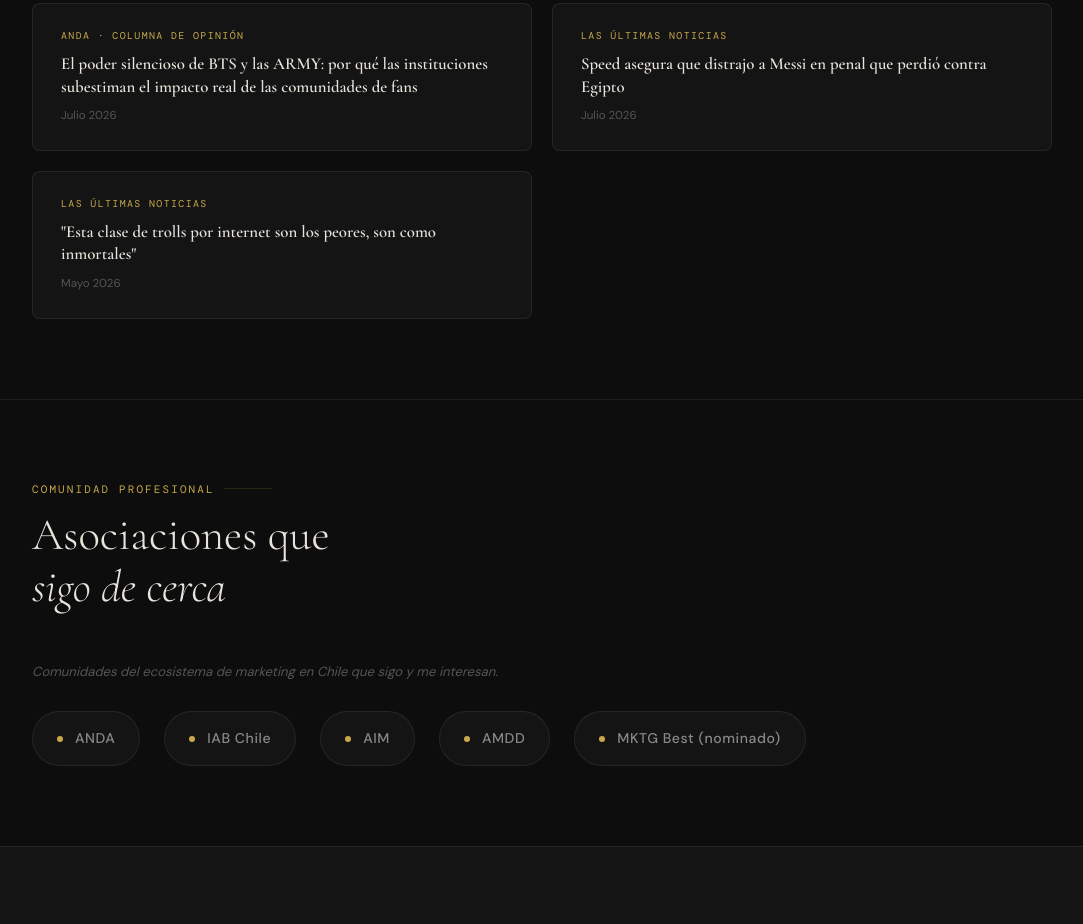
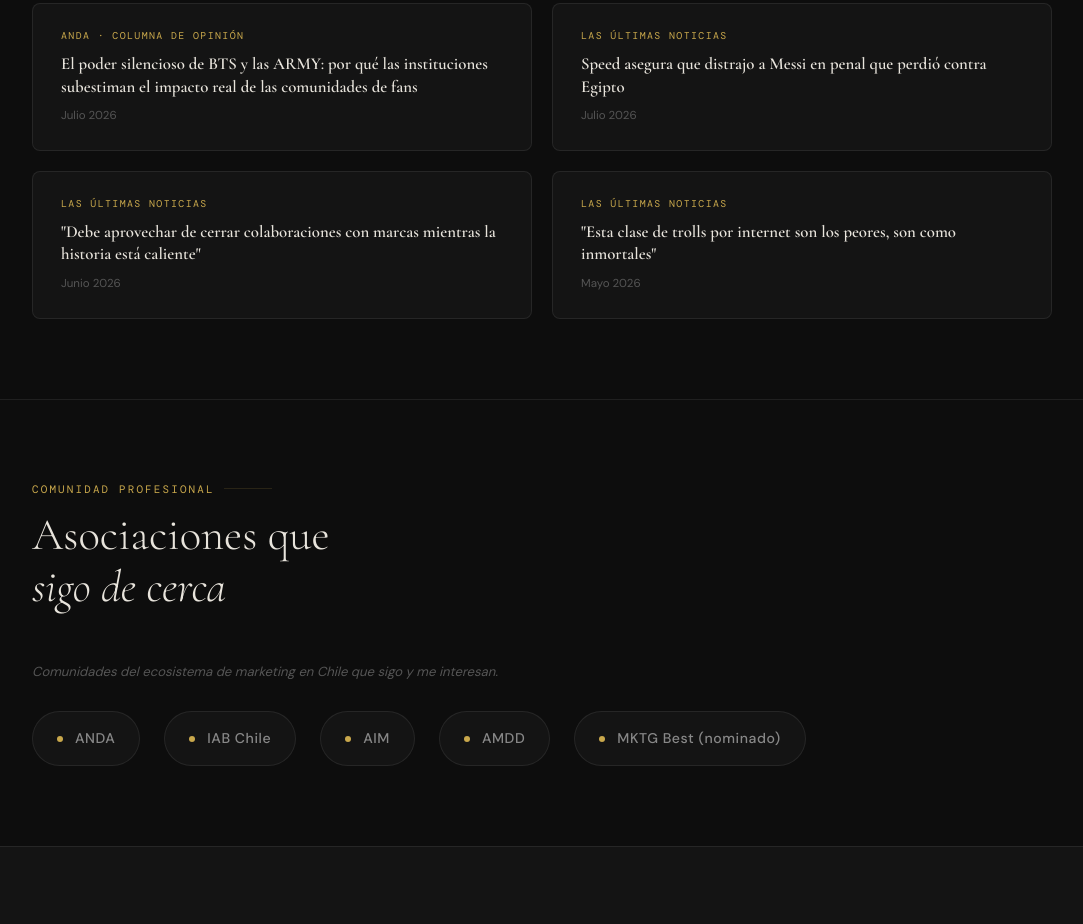
Before and after one commit to pcastrog-test/patriciocastro.cl, a plain HTML site: page index.html in a window 1280 px wide. Shown: the part 6257-7181 px from the top of the page, without its empty margins (98-1181 px from the left). Drawn offline with nearby package versions, Linux system fonts and the light colour scheme.

Commit message:
https://theconversation.com/no-tenemos-un-cerebro-reptiliano-249622

```diff
--- a/index.html
+++ b/index.html
@@ -717,6 +717,11 @@
           <div class="press-title">Speed asegura que distrajo a Messi en penal que perdió contra Egipto</div>
           <div class="press-date">Julio 2026</div>
         </a>
+        <a href="https://www.lun.com/Pages/NewsDetail.aspx?dt=2026-06-02&amp;NewsID=562986&amp;BodyID=0&amp;PaginaId=34" target="_blank" rel="noopener" class="press-card reveal">
+          <div class="press-outlet">Las Últimas Noticias</div>
+          <div class="press-title">"Debe aprovechar de cerrar colaboraciones con marcas mientras la historia está caliente"</div>
+          <div class="press-date">Junio 2026</div>
+        </a>
         <a href="https://www.lun.com/Pages/NewsDetail.aspx?dt=2026-05-31&amp;EsAviso=0&amp;PaginaId=20&amp;bodyid=0" target="_blank" rel="noopener" class="press-card reveal">
           <div class="press-outlet">Las Últimas Noticias</div>
           <div class="press-title">"Esta clase de trolls por internet son los peores, son como inmortales"</div>
```
Also changed, not shown: CHANGELOG.md.
